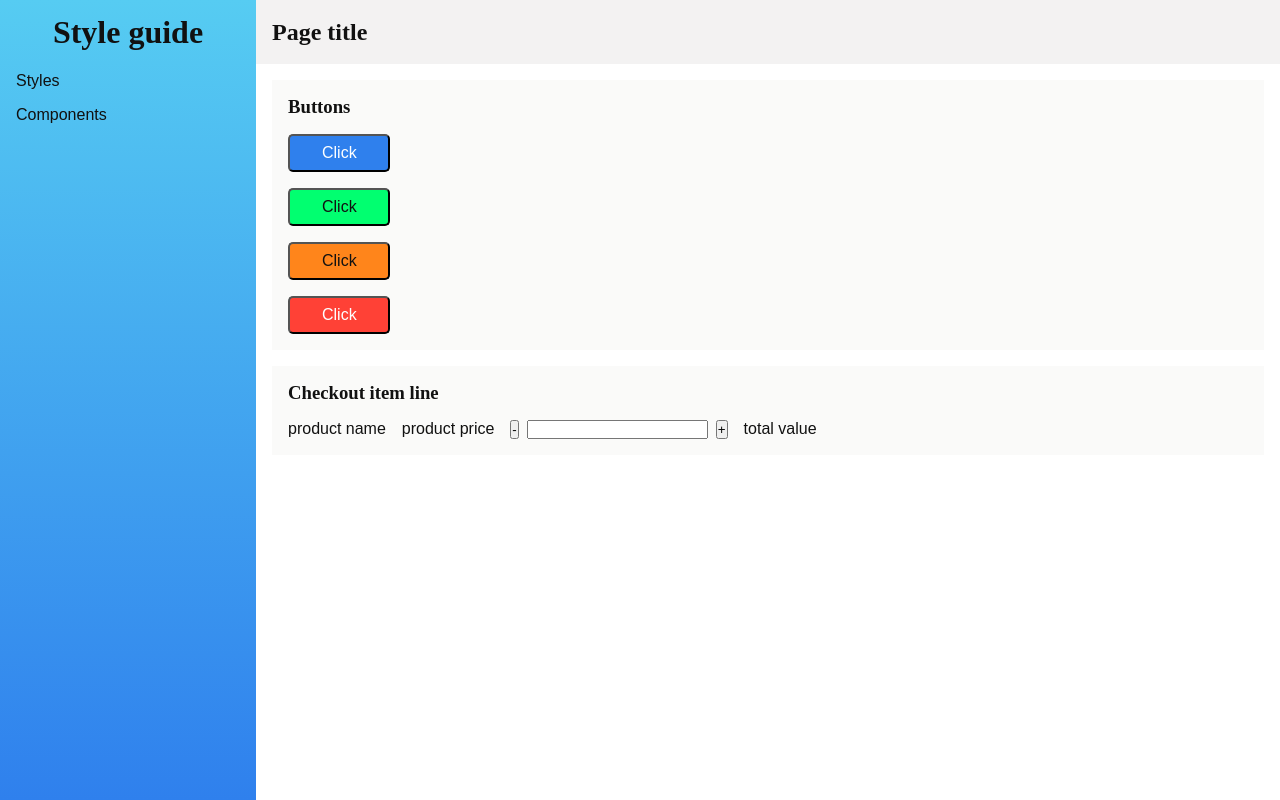
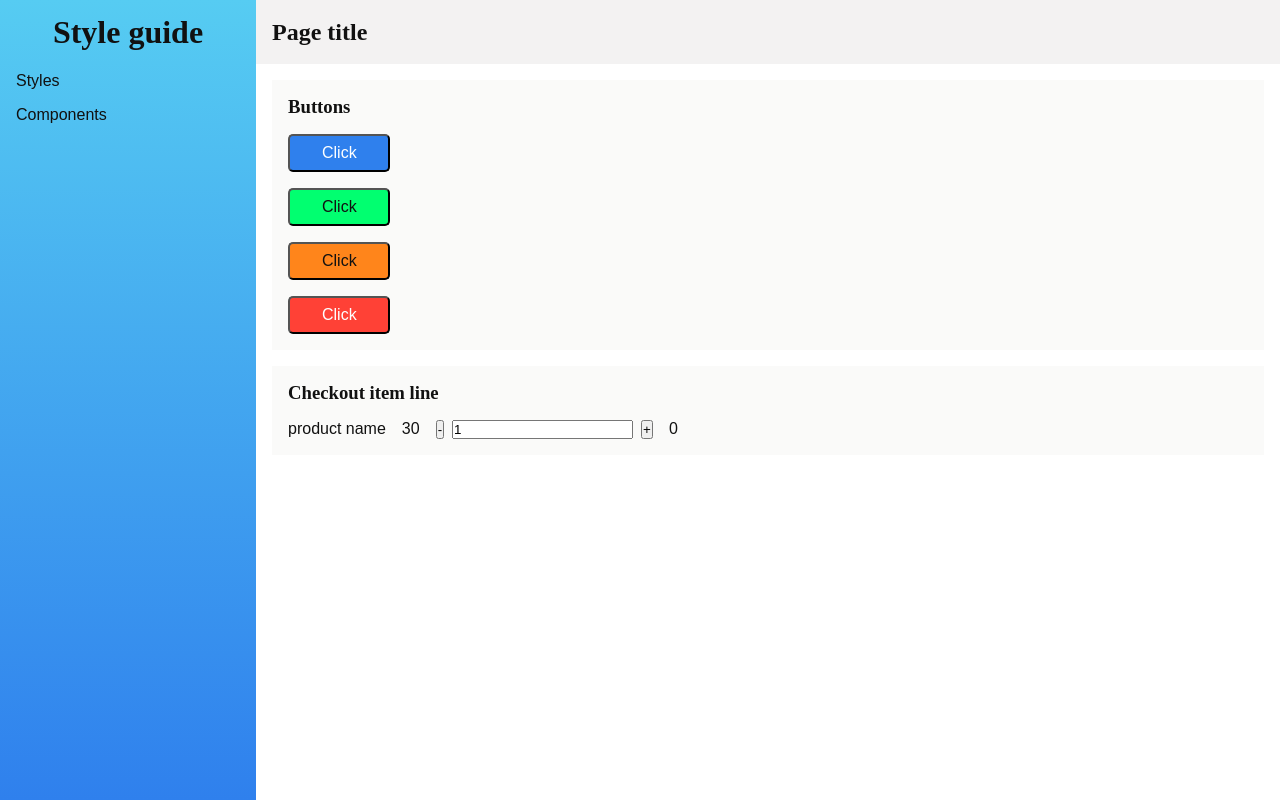
Before and after one commit to balinttamas87/styleguide, a React (Create React App) app: page /components in a window 1280 px wide. Built offline with nearby package versions, Linux system fonts and the light colour scheme.

Commit message:
Set initial state for component

```diff
--- a/src/components/checkoutItemLine/CheckoutItemLine.js
+++ b/src/components/checkoutItemLine/CheckoutItemLine.js
@@ -6,7 +6,8 @@ class CheckoutItemLine extends Component {
     super(props);
 
     this.state = {
-      totalValue: 0
+      totalValue: 0,
+      productQuantity: 1
     };
 
   }
@@ -15,11 +16,11 @@ class CheckoutItemLine extends Component {
     return (
 			<div className="checkout-basket-item-inner">
 				<p className="product-name">product name</p>
-				<p className="product-price">product price</p>
+				<p className="product-price">30</p>
 				<button id="button-subtract" className="button-subtract">-</button>
-				<input id="product-quantity" className="product-quantity" type="number"/>
+				<input id="product-quantity" className="product-quantity" type="number" value={this.state.productQuantity}/>
 				<button id="button-add" className="button-add">+</button>
-				<p id="total-value">total value</p>
+				<p id="total-value">{this.state.totalValue}</p>
 			</div>
     );
   }
```
